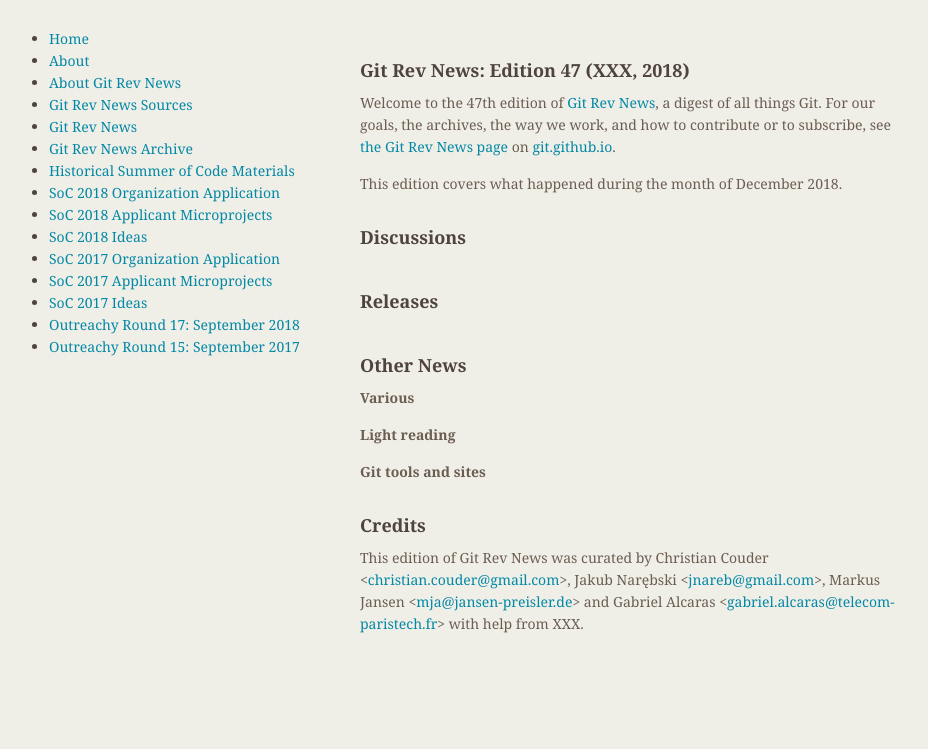
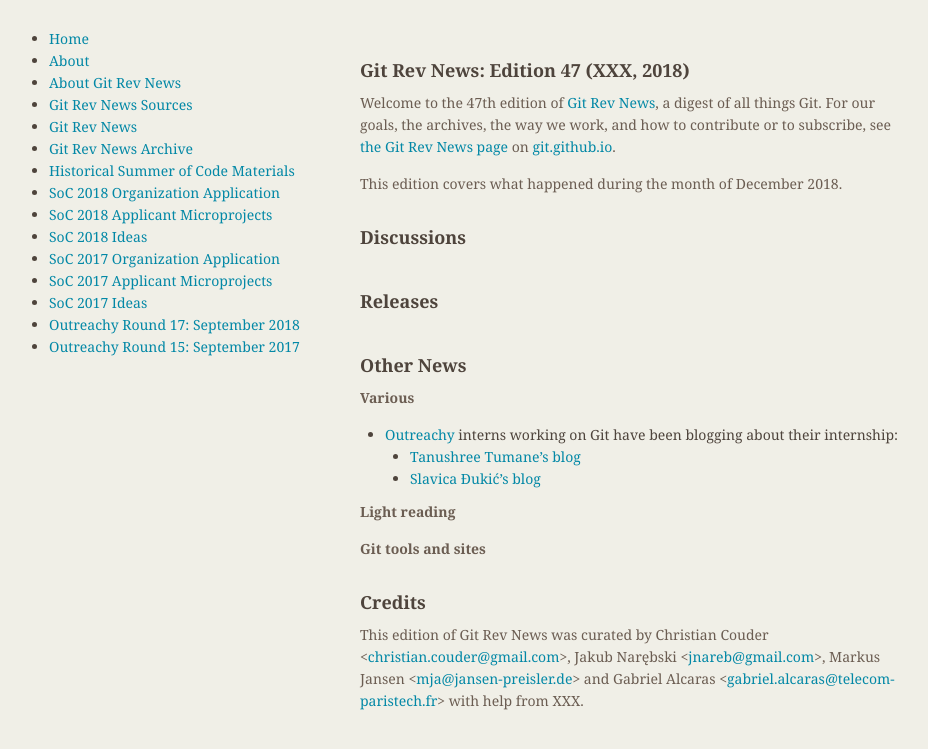
Before and after one commit to git/git.github.io, a Jekyll site: the page built from rev_news/drafts/edition-47.md, in a window 1280 px wide. Shown: the top 749 px of the page, without its empty margins (174-1102 px from the left). Built offline with Jekyll 4.4.1, drawn with Linux system fonts in a browser that asks for light colours.

Commit message:
rn-47: add Outreachy interns' blogs

```diff
--- a/rev_news/drafts/edition-47.md
+++ b/rev_news/drafts/edition-47.md
@@ -40,6 +40,10 @@
 
 __Various__
 
+* [Outreachy](https://www.outreachy.org/) interns working on Git have been blogging about their internship:
+  - [Tanushree Tumane's blog](http://tanu1596.blogspot.com/)
+  - [Slavica Đukić's blog](https://slavicadj.github.io/blog/)
+
 
 __Light reading__
 
```
